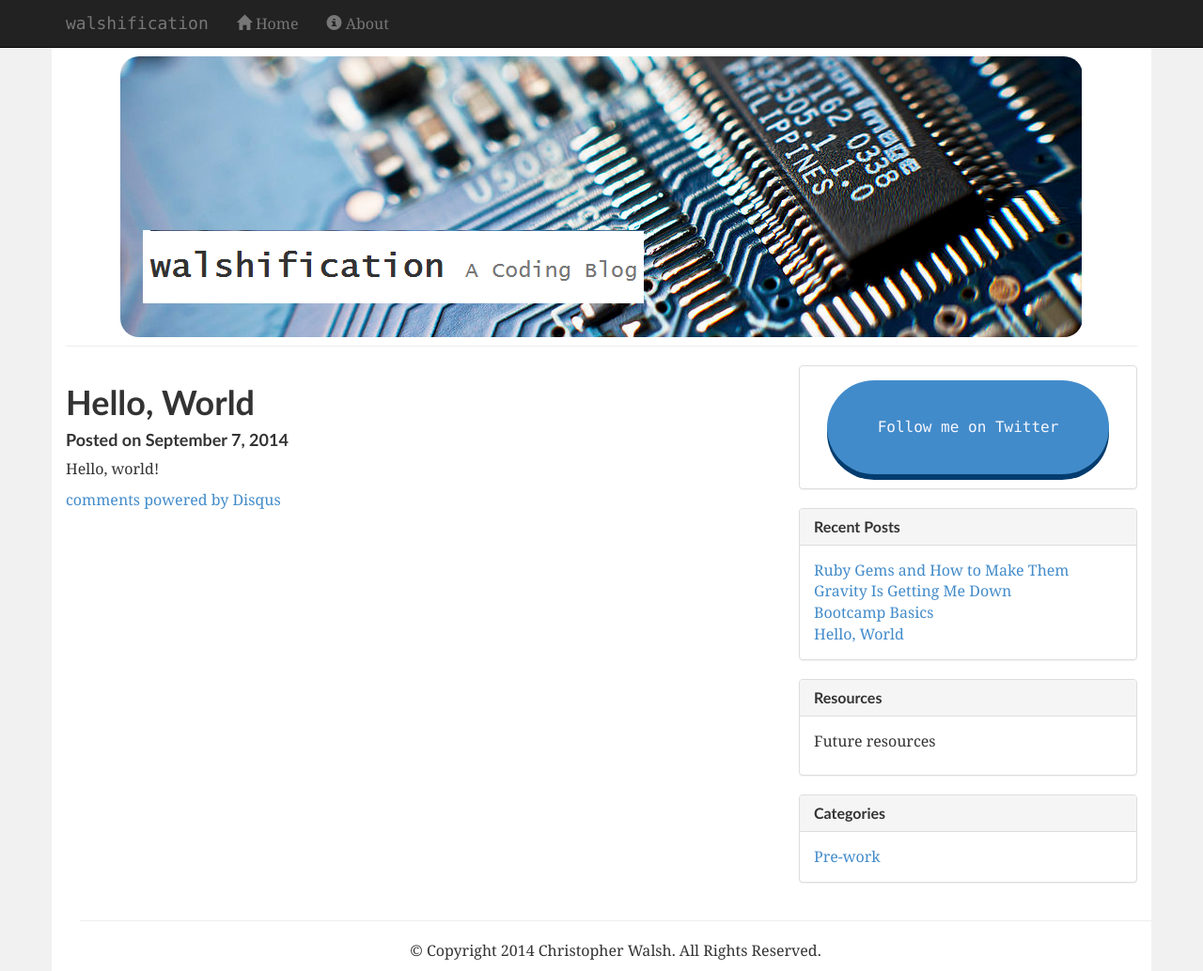
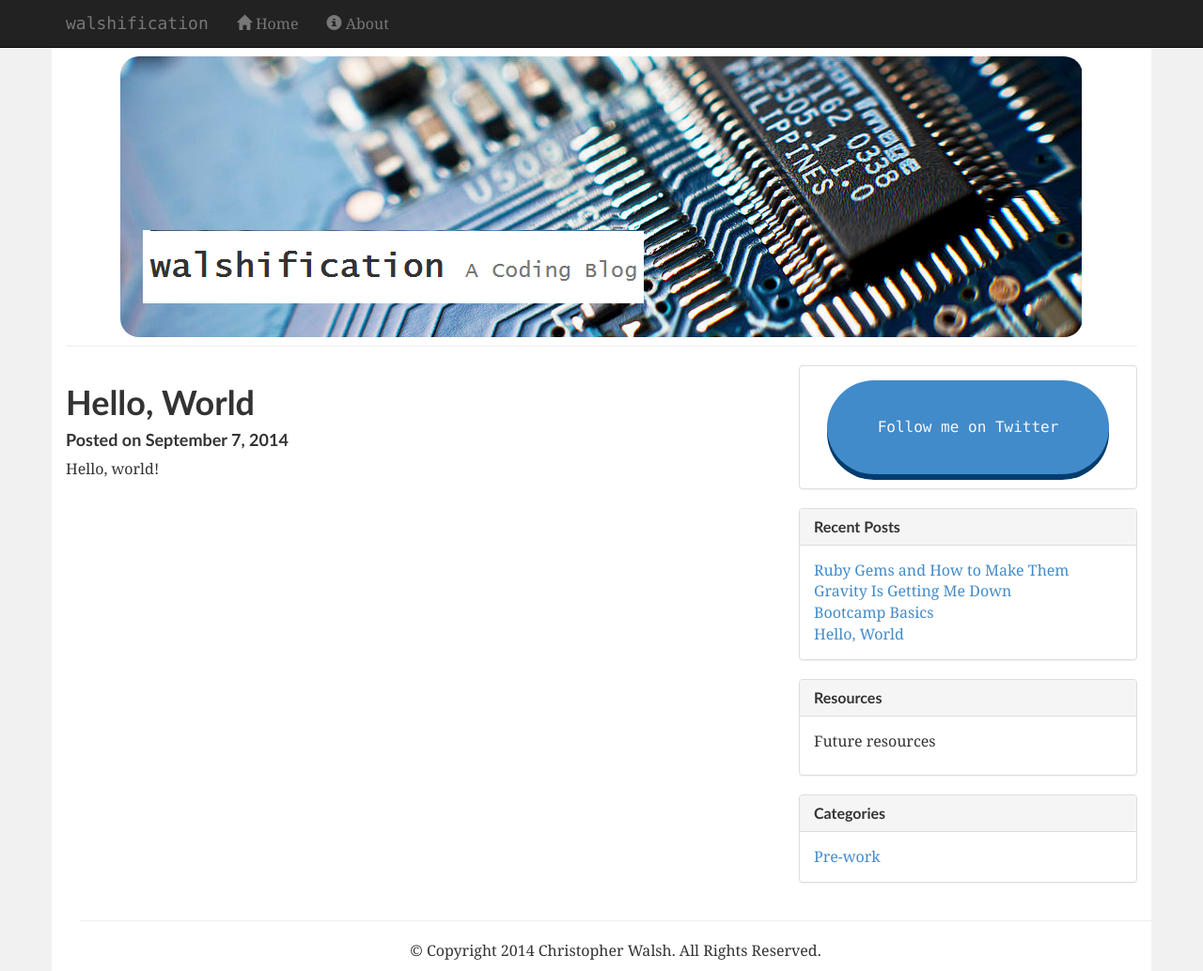
Before and after one commit to walshification/walshification.github.io, a Jekyll site: the page built from _posts/2014-09-07-Hello-World.md, in a window 1280 px wide and 1034 px high. Shown: the whole window at 94% size. Built offline with Jekyll 4.4.1, drawn with Linux system fonts in a browser that asks for light colours; nearby versions of some CDN libraries; library files that are not in the unit come from our copies; Markdown is read by kramdown in place of the engine named in the settings; comment, search, counter and statistics services are not loaded; some of the changed lines change nothing that is shown.

Commit message:
Remove disqus

```diff
--- a/_config.yml
+++ b/_config.yml
@@ -1,4 +1,4 @@
-title: "Walshification"
+title: "walshification"
 description: "My coding blog."
 avatar: "https://avatars0.githubusercontent.com/u/5120876?v=2&s=460"
 encoding: utf-8
@@ -11,7 +11,7 @@
   twitter: walshification
   stackoverflow: # your stackoverflow profile, e.g. "users/50476/bart-kiers"
 
-disqus: walshification
+disqus:
 
 # Enter your Google Analytics web tracking code (e.g. UA-2110908-2) to activate tracking
 google_analytics:
--- a/_includes/disqus.html
+++ /dev/null
@@ -1,15 +0,0 @@
-<div id="disqus_thread"></div>
-<script type="text/javascript">
-    /* * * CONFIGURATION VARIABLES: EDIT BEFORE PASTING INTO YOUR WEBPAGE * * */
-    var disqus_shortname = 'walshification'; // required: replace example with your forum shortname
-    var disqus_page_identifier = '{{ page.id }}';
-
-    /* * * DON'T EDIT BELOW THIS LINE * * */
-    (function() {
-        var dsq = document.createElement('script'); dsq.type = 'text/javascript'; dsq.async = true;
-        dsq.src = '//' + disqus_shortname + '.disqus.com/embed.js';
-        (document.getElementsByTagName('head')[0] || document.getElementsByTagName('body')[0]).appendChild(dsq);
-    })();
-</script>
-<noscript>Please enable JavaScript to view the <a href="http://disqus.com/?ref_noscript">comments powered by Disqus.</a></noscript>
-<a href="http://disqus.com" class="dsq-brlink">comments powered by <span class="logo-disqus">Disqus</span></a>
--- a/_layouts/post.html
+++ b/_layouts/post.html
@@ -6,5 +6,3 @@
 <h4>Posted on {{ page.date | date: "%B %-d, %Y" }}</h4>
 
 {{ content }}
-
-{% include disqus.html disqus_identifier=page.disqus_identifier %}
```
